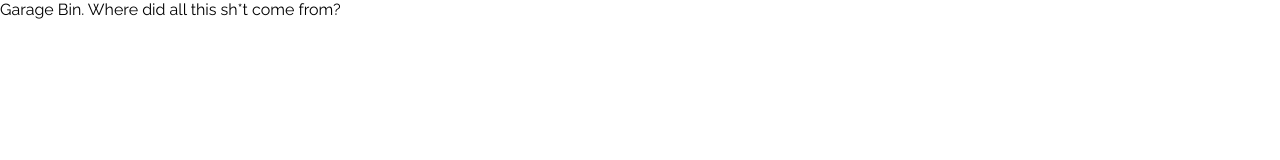
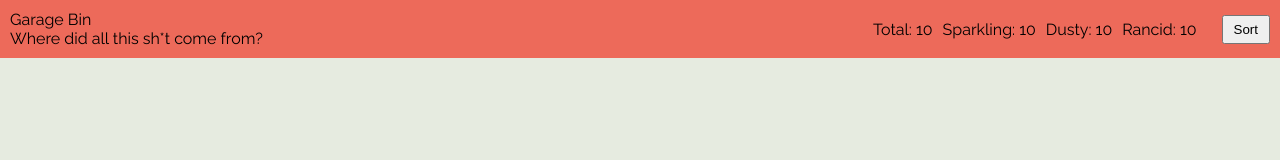
Before and after one commit to the-oem/garagebin, a website: page public/index.html in a window 1280 px wide. Drawn offline with nearby package versions, Linux system fonts and the light colour scheme.

Commit message:
Initial pass at base front-end UI. Just getting base structure set up.

```diff
--- a/public/assets/css/styles.css
+++ b/public/assets/css/styles.css
@@ -9,6 +9,18 @@ $secondary-text: #939598;
 $btn-text: #FFF;
 $divider: #D1D3D4;*/
 
+
+/* RGB */
+
+
+/*
+Nav: rgba(237, 106, 90, 1);
+Background: rgba(244, 241, 187, 1);
+Item Primary: rgba(155, 193, 188, 1);
+Item Accent: rgba(92, 164, 169, 1);
+Main Accent: rgba(230, 235, 224, 1);
+*/
+
 html {
   box-sizing: border-box;
   font-family: 'Raleway', sans-serif;
@@ -17,6 +29,7 @@ html {
 
 body {
   margin: 0;
+  background-color: rgba(230, 235, 224, 1);
 }
 
 *,
@@ -24,3 +37,28 @@ body {
 *::after {
   box-sizing: inherit;
 }
+
+.nav {
+  display: flex;
+  flex-direction: row;
+  justify-content: space-between;
+  align-items: center;
+  padding: 10px;
+  background-color: rgba(237, 106, 90, 1);
+}
+
+.user-interactions {
+  display: flex;
+  flex-direction: row;
+  justify-content: space-around;
+  align-items: center;
+}
+
+.count {
+  padding: 5px;
+}
+
+.sort {
+  padding: 5px 10px;
+  margin-left: 20px;
+}
--- a/public/index.html
+++ b/public/index.html
@@ -10,9 +10,20 @@
 
 <body>
   <main class="main">
-    <div class="header">
-      Garage Bin. Where did all this sh*t come from?
-    </div>
+    <div class="garage-door"></div>
+
+    <nav class="nav">
+      <div class="title">
+        Garage Bin<br/>Where did all this sh*t come from?
+      </div>
+      <div class="user-interactions">
+        <div class="count">Total: 10</div>
+        <div class="count">Sparkling: 10</div>
+        <div class="count">Dusty: 10</div>
+        <div class="count">Rancid: 10</div>
+        <button class="sort">Sort</button>
+      </div>
+    </nav>
     <div class="item-container">
 
     </div>
```
